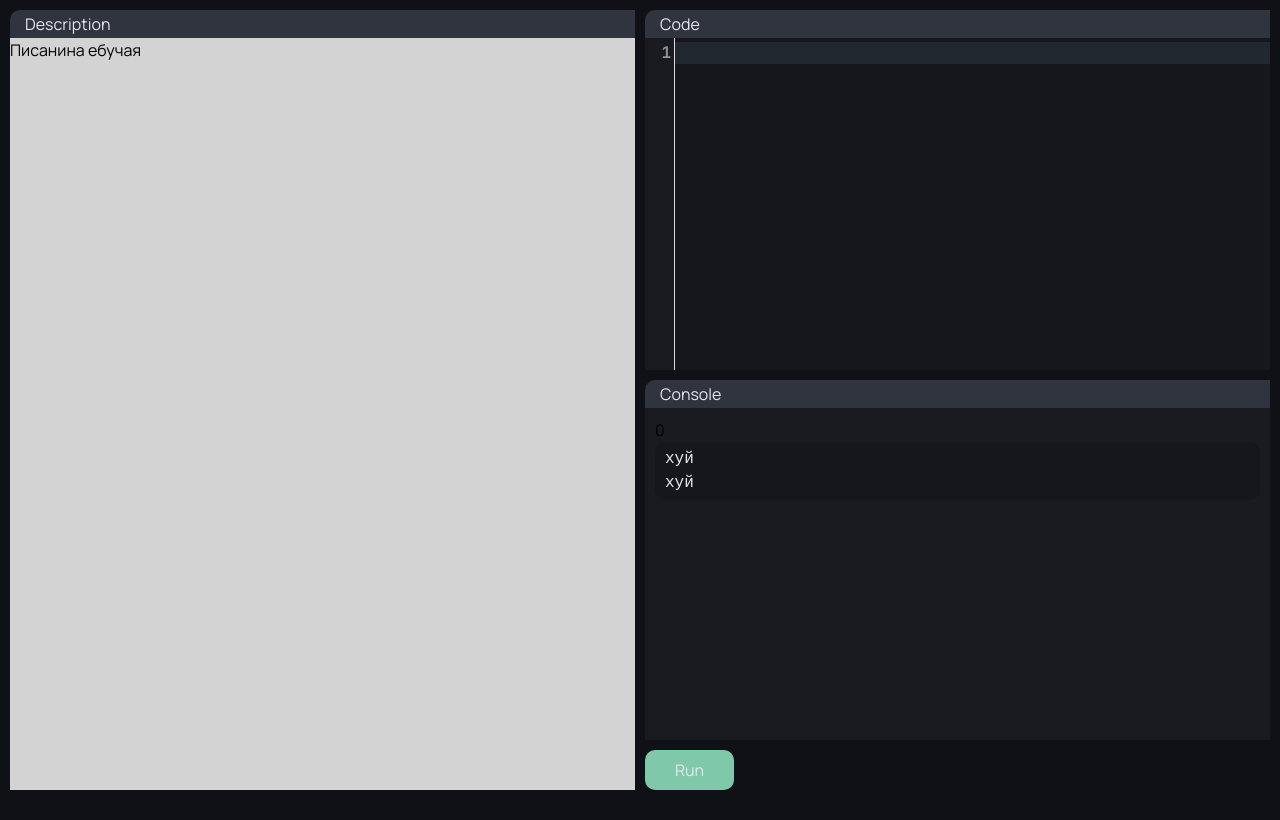
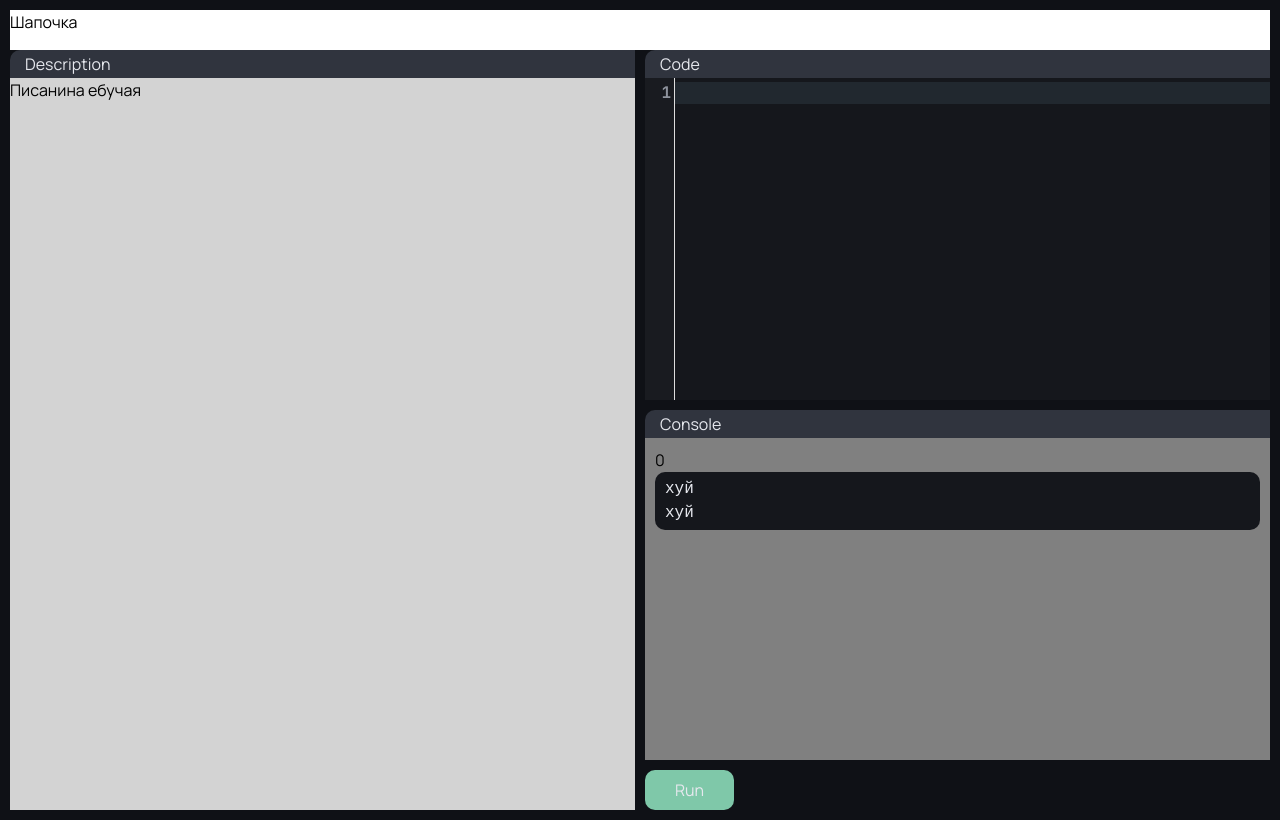
Before and after one commit to grekovpavel019/CodeDuel, a React (Vite) app in the folder frontend/: page / in a window 1280 px wide. Built offline with nearby package versions, Linux system fonts and the light colour scheme.

Commit message:
feature: add new component: header

```diff
--- a/frontend/src/app/styles/variables.scss
+++ b/frontend/src/app/styles/variables.scss
@@ -10,6 +10,9 @@
     /* App */
     --main-bg: #0f1116;
     --header-bg: #1b1e26;
+
+    /* Header */
+    --header-height: 40px;
 
     /* Code editor */
     --editor-bg: #15171c;
@@ -31,7 +34,7 @@
     --editor-syntax-operator: #89ddff;
 
     /* Console */
-    --console-bg: #191b20;
+    --console-bg: gray;
 
     --button-primary: #7fc8a9;
 }
--- a/frontend/src/pages/CodePage/CodePage.module.scss
+++ b/frontend/src/pages/CodePage/CodePage.module.scss
@@ -1,7 +1,9 @@
+.codePage {
+    padding: 10px;
+}
+
 .challengeWorkspace {
-    height: 100vh;
-
-    padding: 10px;
+    height: calc(100vh - var(--header-height));
 
     display: grid;
 
--- a/frontend/src/pages/CodePage/CodePage.tsx
+++ b/frontend/src/pages/CodePage/CodePage.tsx
@@ -1,5 +1,6 @@
 import React, { type FC, type MouseEventHandler, useState } from "react";
 
+import Header from "@widgets/Header/Header";
 import ConsolePanel from "@widgets/ConsolePanel";
 import CodeEditorPanel from "@widgets/CodeEditorPanel";
 import TaskPanel from "@widgets/TaskPanel";
@@ -22,6 +23,10 @@ const CodePage: FC = (): React.JSX.Element => {
     }
 
     return (
+        <div
+            className={styles.codePage}
+        >
+            <Header></Header>
             <main className={styles.challengeWorkspace}>
                 <div className={styles.taskPanelArea}>
                     <TaskPanel />
@@ -44,6 +49,9 @@ const CodePage: FC = (): React.JSX.Element => {
                     />
                 </div>
             </main>
+
+        </div>
+
     );
 };
 
--- /dev/null
+++ b/frontend/src/widgets/Header/Header.module.scss
@@ -0,0 +1,6 @@
+.header {
+    height: var(--header-height);
+    width: 100%;
+
+    background-color: white;
+}
--- /dev/null
+++ b/frontend/src/widgets/Header/Header.tsx
@@ -0,0 +1,15 @@
+import React, { type FC } from "react";
+
+import styles from "./Header.module.scss"
+
+const Header: FC = (): React.JSX.Element => {
+    return (
+        <header
+            className={styles.header}
+        >
+            Шапочка
+        </header>
+    );
+};
+
+export default Header;
```
Also changed, not shown: frontend/src/widgets/Header/index.ts (added), 1 other file (tests, documents, lock files or other folders). Lines whose indentation alone changed are shown as unchanged.
